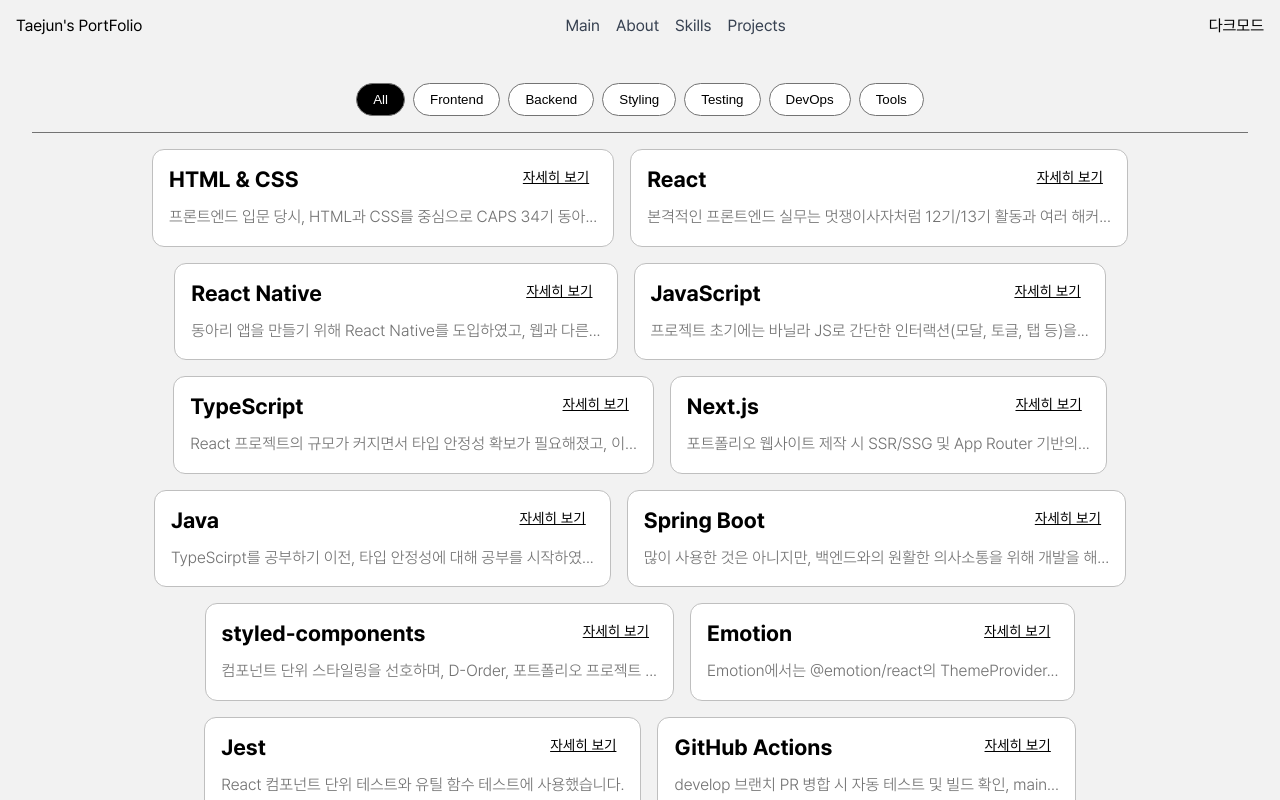
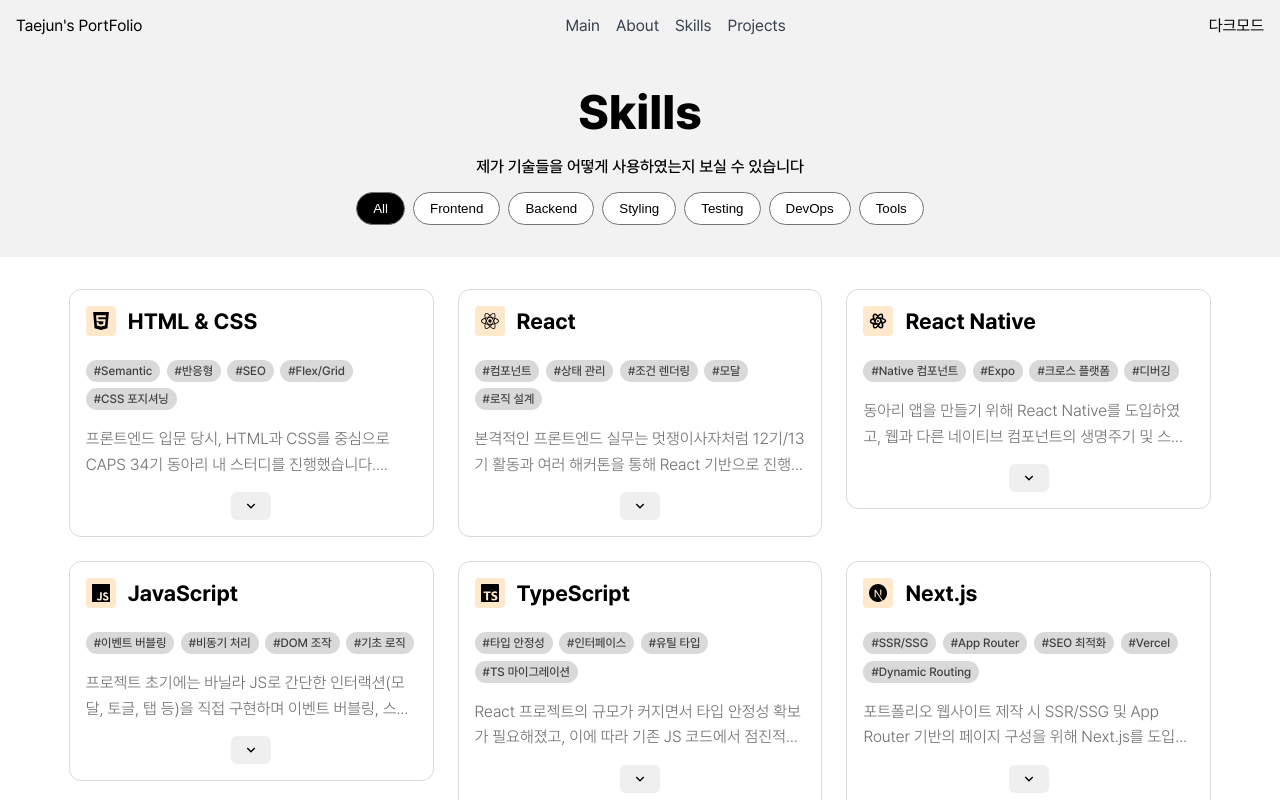
Before and after one commit to taejun0/PortfolioPage, a Next.js app: page /skills in a window 1280 px wide. Shown: the top 800 px of the page. Built offline with nearby package versions, Linux system fonts and the light colour scheme.

Commit message:
[Feat] #5 - 스킬 페이지 수정

```diff
--- a/src/features/skillspage/SkillsPage.styled.ts
+++ b/src/features/skillspage/SkillsPage.styled.ts
@@ -1,7 +1,7 @@
 import styled from "@emotion/styled";
 
 export const Wrapper = styled.div`
-  min-height: 100dvh;
+  min-height: calc(110dvh - 202px);
   display: flex;
   flex-direction: column;
 
--- a/src/features/skillspage/components/first/First.styled.ts
+++ b/src/features/skillspage/components/first/First.styled.ts
@@ -1,17 +1,41 @@
 import styled from "@emotion/styled";
 
 export const Wrapper = styled.div`
-  min-height: calc(100dvh - 51px);
+  min-height: calc(100dvh - 170px);
   display: flex;
   flex-direction: column;
   align-items: center;
+`;
+
+export const Container = styled.div`
+  display: flex;
+  flex-direction: column;
+  gap: 1rem;
+
   padding: 2rem;
 `;
 
-export const Line = styled.div`
+export const Container2 = styled.div`
+  background-color: ${({ theme }) => theme.colors.white};
+
   width: 100%;
-  height: 1px;
-  background-color: ${({ theme }) => theme.colors.gray200};
+  min-height: calc(100dvh - 375.5px);
 
-  margin: 1rem 0;
+  padding: 2rem;
 `;
+
+export const Title = styled.div`
+  ${({ theme }) => theme.fonts.Pretendard};
+  font-weight: ${({ theme }) => theme.fonts.weights.extraBold};
+  font-size: 3rem;
+  display: flex;
+  justify-content: center;
+`;
+
+export const SubTitle = styled.div`
+  ${({ theme }) => theme.fonts.Pretendard};
+  font-weight: ${({ theme }) => theme.fonts.weights.medium};
+  font-size: 1rem;
+  display: flex;
+  justify-content: center;
+`;
--- a/src/features/skillspage/components/first/First.tsx
+++ b/src/features/skillspage/components/first/First.tsx
@@ -18,13 +18,20 @@ const First = () => {
 
   return (
     <S.Wrapper>
+      <S.Container>
+        <S.Title>Skills</S.Title>
+        <S.SubTitle>
+          제가 기술들을 어떻게 사용하였는지 보실 수 있습니다
+        </S.SubTitle>
         <FilterBar
           categories={categories}
           selected={selectedCategory}
           onSelect={setSelectedCategory}
         />
-      <S.Line />
+      </S.Container>
+      <S.Container2>
         <TechStackList selectedCategory={selectedCategory} />
+      </S.Container2>
     </S.Wrapper>
   );
 };
--- a/src/features/skillspage/components/techstacklist/TechStackList.tsx
+++ b/src/features/skillspage/components/techstacklist/TechStackList.tsx
@@ -1,103 +1,161 @@
 import * as S from "./TeckStackList.styled";
 
-import { useState } from "react";
+import { useState, useRef, useLayoutEffect } from "react";
+
+import { motion, AnimatePresence } from "framer-motion";
+
+import { RiArrowDownSLine, RiArrowUpSLine } from "react-icons/ri";
+
+import {
+  SiHtml5,
+  SiReact,
+  SiJavascript,
+  SiTypescript,
+  SiNextdotjs,
+  SiSpringboot,
+  SiStyledcomponents,
+  SiJest,
+  SiGithubactions,
+  SiVercel,
+  SiGithub,
+  SiSlack,
+  SiTrello,
+} from "react-icons/si";
+
+import { MdOutlineEmojiEmotions } from "react-icons/md";
+
+import { TbBrandReactNative } from "react-icons/tb";
+
+import { FaJava } from "react-icons/fa6";
 
 const techStacks = [
   {
     name: "HTML & CSS",
+    icon: <SiHtml5 />,
     category: "Frontend",
     description:
       "프론트엔드 입문 당시, HTML과 CSS를 중심으로 CAPS 34기 동아리 내 스터디를 진행했습니다. Semantic HTML의 구조적 중요성을 학습하며 웹 접근성과 SEO를 고려한 마크업 작성 습관을 들였습니다. CSS는 position, flex, grid, z-index 등을 활용한 반응형 UI 구현에 집중했으며, 이후 컴포넌트 기반 프레임워크에 넘어가는 기반이 되었습니다.",
+    tags: ["Semantic", "반응형", "SEO", "Flex/Grid", "CSS 포지셔닝"],
   },
   {
     name: "React",
+    icon: <SiReact />,
     category: "Frontend",
     description:
       "본격적인 프론트엔드 실무는 멋쟁이사자처럼 12기/13기 활동과 여러 해커톤을 통해 React 기반으로 진행되었습니다.\n•	동국대 동아리 박람회 사이트 ‘동아리랑’ 개발: 컴포넌트 아키텍처, props/state 관리, 조건 렌더링 등을 중점적으로 사용\n•	축제 부스 운영 플랫폼 ‘D-Order’: 모달 인터랙션, 장바구니 로직, 예외 흐름 처리 등 사용자 중심 흐름 설계",
+    tags: ["컴포넌트", "상태 관리", "조건 렌더링", "모달", "로직 설계"],
   },
   {
     name: "React Native",
+    icon: <TbBrandReactNative />,
     category: "Frontend",
     description:
       "동아리 앱을 만들기 위해 React Native를 도입하였고, 웹과 다른 네이티브 컴포넌트의 생명주기 및 스타일 시스템을 경험했습니다. Expo 환경으로 시작하여 cross-platform UI 테스트와 디버깅을 진행했습니다.",
+    tags: ["Native 컴포넌트", "Expo", "크로스 플랫폼", "디버깅"],
   },
   {
     name: "JavaScript",
+    icon: <SiJavascript />,
     category: "Frontend",
     description:
       "프로젝트 초기에는 바닐라 JS로 간단한 인터랙션(모달, 토글, 탭 등)을 직접 구현하며 이벤트 버블링, 스코프, 비동기 처리 등 JS의 핵심 개념을 학습했습니다. 이후에는 React에서의 상태 관리와 DOM 조작에 필요한 JS 활용 능력을 심화시켰습니다.",
+    tags: ["이벤트 버블링", "비동기 처리", "DOM 조작", "기초 로직"],
   },
   {
     name: "TypeScript",
+    icon: <SiTypescript />,
     category: "Frontend",
     description:
       "React 프로젝트의 규모가 커지면서 타입 안정성 확보가 필요해졌고, 이에 따라 기존 JS 코드에서 점진적으로 TS로 마이그레이션을 진행했습니다. props/interface 명세, 유틸 타입 활용을 통해 유지보수성과 개발자 경험을 동시에 개선하였습니다.",
+    tags: ["타입 안정성", "인터페이스", "유틸 타입", "TS 마이그레이션"],
   },
   {
     name: "Next.js",
+    icon: <SiNextdotjs />,
     category: "Frontend",
     description:
       "포트폴리오 웹사이트 제작 시 SSR/SSG 및 App Router 기반의 페이지 구성을 위해 Next.js를 도입했습니다. 특히, getServerSideProps, useParams, next/image, next/head 등을 적극 활용하며 SEO 최적화와 퍼포먼스를 개선했고, Vercel과의 연동으로 CI/CD 흐름도 간결하게 구성했습니다.",
+    tags: ["SSR/SSG", "App Router", "SEO 최적화", "Vercel", "Dynamic Routing"],
   },
   {
     name: "Java",
+    icon: <FaJava />,
     category: "Backend",
     description:
       "TypeScirpt를 공부하기 이전, 타입 안정성에 대해 공부를 시작하였고 코테 준비도 JAVA로 처음 하게 되었습니다.",
+    tags: ["객체지향", "자료구조", "코딩테스트", "JVM"],
   },
   {
     name: "Spring Boot",
+    icon: <SiSpringboot />,
     category: "Backend",
     description:
       "많이 사용한 것은 아니지만, 백엔드와의 원활한 의사소통을 위해 개발을 해본 경험이 있습니다. RESTful API 설계 원칙을 따르며, 예매 등록/조회/취소 API를 설계하고 MySQL 연동 및 JPA를 활용한 Repository 계층을 구성했습니다.",
+    tags: ["REST API", "JPA", "MySQL 연동", "Repository 계층"],
   },
   {
     name: "styled-components",
+    icon: <SiStyledcomponents />,
     category: "Styling",
     description:
       "컴포넌트 단위 스타일링을 선호하며, D-Order, 포트폴리오 프로젝트 등에서 모두 CSS-in-JS 방식을 채택했습니다. 프로젝트 초기에는 styled-components를 주로 사용했으나, 속도와 타입 호환성 측면에서 Emotion으로 점진적 전환하게 되었습니다.",
+    tags: ["CSS-in-JS", "컴포넌트 스타일", "props 기반 스타일"],
   },
   {
     name: "Emotion",
+    icon: <MdOutlineEmojiEmotions />,
     category: "Styling",
     description:
       "Emotion에서는 @emotion/react의 ThemeProvider를 통해 컬러, 타이포그래피, 브레이크포인트 등을 전역으로 관리하였고, 반응형 디자인도 css 매크로를 통해 구현했습니다.",
+    tags: ["ThemeProvider", "전역 스타일", "반응형 디자인", "css 매크로"],
   },
   {
     name: "Jest",
+    icon: <SiJest />,
     category: "Testing",
     description:
       "React 컴포넌트 단위 테스트와 유틸 함수 테스트에 사용했습니다.\n•	폼 유효성 검사 로직, 상태 변화 처리 함수, 커스텀 훅(useMenuListPage)의 동작 검증 등을 Jest 기반으로 작성해 기능 단위의 안정성을 확보했습니다.\n•	CI 과정에서 실패 시 경고 알림이 가도록 GitHub Actions와 연동한 경험도 있습니다.",
+    tags: ["단위 테스트", "폼 유효성", "커스텀 훅 테스트", "CI 연동"],
   },
   {
     name: "GitHub Actions",
+    icon: <SiGithubactions />,
     category: "DevOps",
     description:
       "develop 브랜치 PR 병합 시 자동 테스트 및 빌드 확인, main 브랜치 병합 시 Vercel 배포 트리거를 수행하는 CI/CD 파이프라인을 구축했습니다.",
+    tags: ["CI/CD", "자동화", "테스트", "브랜치 전략"],
   },
   {
     name: "Vercel",
+    icon: <SiVercel />,
     category: "DevOps",
     description:
       "프론트엔드 정적 사이트 배포를 위해 활용하였고, 환경 변수 설정 및 Preview Deployment 기능을 통해 팀 리뷰 및 QA 프로세스를 원활히 진행했습니다.",
+    tags: ["정적 배포", "환경 변수", "Preview Deploy", "Next.js 연동"],
   },
   {
     name: "Github",
+    icon: <SiGithub />,
     category: "Tools",
     description:
       "프로젝트에서 이슈 기반 브랜치 전략(feature/, fix/)을 수립하고, PR 리뷰와 커밋 메시지 컨벤션을 도입하여 협업의 명확성을 높였습니다.",
+    tags: ["PR 리뷰", "브랜치 전략", "커밋 컨벤션", "버전 관리"],
   },
   {
     name: "Slack",
+    icon: <SiSlack />,
     category: "Tools",
     description:
       "팀원 간 진행 상황 공유와 빠른 커뮤니케이션을 위해 핵심 도구로 사용했습니다.",
+    tags: ["팀 커뮤니케이션", "실시간 공유", "알림 연동"],
   },
   {
     name: "Trello",
+    icon: <SiTrello />,
     category: "Tools",
     description:
       "개인/팀 프로젝트의 일정 관리 및 작업 분배에 사용하였습니다.\n특히 개발/디자인/테스트 단계별 칸반 관리로 각 업무의 진행 상태를 명확히 하고, 업무 우선순위를 정하는 데에 유용하게 사용했습니다.",
+    tags: ["칸반보드", "업무 우선순위", "일정 관리", "협업"],
   },
 ];
 
@@ -106,6 +164,72 @@ interface Props {
 }
 
 const MAX_LENGTH = 40;
+interface TechStack {
+  name: string;
+  icon: React.ReactNode;
+  category: string;
+  description: string;
+  tags?: string[];
+}
+
+const TechStackItem = ({
+  tech,
+  isExpanded,
+  toggleItem,
+}: {
+  tech: TechStack;
+  isExpanded: boolean;
+  toggleItem: (name: string) => void;
+}) => {
+  const contentRef = useRef<HTMLDivElement>(null);
+  const [height, setHeight] = useState<number>(50);
+
+  useLayoutEffect(() => {
+    if (contentRef.current) {
+      if (isExpanded) {
+        setHeight(contentRef.current.scrollHeight);
+      } else {
+        setHeight(50);
+      }
+    }
+  }, [isExpanded]);
+
+  const showToggle = tech.description.length > MAX_LENGTH;
+
+  return (
+    <S.Item>
+      <S.TitleBox category={tech.category}>
+        {tech.icon}
+        <S.Title>{tech.name}</S.Title>
+      </S.TitleBox>
+      {tech.tags && (
+        <S.TagContainer>
+          {tech.tags.map((tag: string) => (
+            <S.Tag key={tag}>#{tag}</S.Tag>
+          ))}
+        </S.TagContainer>
+      )}
+      <AnimatePresence initial={false}>
+        <motion.div
+          animate={{ height }}
+          transition={{ duration: 0.3, ease: "easeInOut" }}
+          style={{ overflow: "hidden" }}
+        >
+          <div ref={contentRef}>
+            <S.Text $expanded={isExpanded}>{tech.description}</S.Text>
+          </div>
+        </motion.div>
+      </AnimatePresence>
+      {showToggle && (
+        <S.ToggleButtonWrapper>
+          <S.ToggleButton onClick={() => toggleItem(tech.name)}>
+            {isExpanded ? <RiArrowUpSLine /> : <RiArrowDownSLine />}
+          </S.ToggleButton>
+        </S.ToggleButtonWrapper>
+      )}
+    </S.Item>
+  );
+};
 
 const TechStackList = ({ selectedCategory }: Props) => {
   const [expandedItems, setExpandedItems] = useState<Record<string, boolean>>(
@@ -124,25 +248,14 @@ const TechStackList = ({ selectedCategory }: Props) => {
 
   return (
     <S.Grid>
-      {filtered.map((tech) => {
-        const isExpanded = expandedItems[tech.name];
-        const showToggle = tech.description.length > MAX_LENGTH;
-        const displayedText = isExpanded
-          ? tech.description
-          : tech.description.slice(0, MAX_LENGTH) + (showToggle ? "..." : "");
-
-        return (
-          <S.Item key={tech.name}>
-            <S.Title>{tech.name}</S.Title>
-            <S.Text>{displayedText}</S.Text>
-            {showToggle && (
-              <S.ToggleButton onClick={() => toggleItem(tech.name)}>
-                {isExpanded ? "간략히 보기" : "자세히 보기"}
-              </S.ToggleButton>
-            )}
-          </S.Item>
-        );
-      })}
+      {filtered.map((tech) => (
+        <TechStackItem
+          key={tech.name}
+          tech={tech}
+          isExpanded={!!expandedItems[tech.name]}
+          toggleItem={toggleItem}
+        />
+      ))}
     </S.Grid>
   );
 };
--- a/src/features/skillspage/components/techstacklist/TeckStackList.styled.ts
+++ b/src/features/skillspage/components/techstacklist/TeckStackList.styled.ts
@@ -2,51 +2,119 @@ import styled from "@emotion/styled";
 
 export const Grid = styled.div`
   display: flex;
-  gap: 1rem;
+  gap: 1.5rem;
   justify-content: center;
+  align-items: flex-start;
   flex-wrap: wrap;
 `;
 
 export const Item = styled.div`
   position: relative;
   padding: 1rem;
-  border: 1px solid ${({ theme }) => theme.colors.gray100};
+  border: 1px solid ${({ theme }) => theme.colors.gray150};
   background-color: ${({ theme }) => theme.colors.white};
 
-  max-width: 500px;
+  width: 30%;
   border-radius: 12px;
+  display: flex;
+  flex-direction: column;
+  gap: 1rem;
+`;
+
+export const TitleBox = styled.div<{ category?: string }>`
+  display: flex;
+  align-items: center;
+  gap: 0.75rem;
+
+  svg {
+    padding: 0.375rem;
+    border-radius: 4px;
+    width: 30px;
+    height: 30px;
+    background-color: ${({ category, theme }) =>
+      category === "Frontend"
+        ? theme.colors.orange100
+        : category === "Backend"
+        ? theme.colors.blue100
+        : category === "Styling"
+        ? theme.colors.pink100
+        : category === "Testing"
+        ? theme.colors.green100
+        : theme.colors.gray150};
+  }
 `;
 
 export const Title = styled.div`
   ${({ theme }) => theme.fonts.Pretendard};
   font-weight: ${({ theme }) => theme.fonts.weights.bold};
   font-size: 1.375rem;
-  margin-bottom: 0.75rem;
 `;
 
-export const Text = styled.div`
+export const TagContainer = styled.div`
+  display: flex;
+  flex-wrap: wrap;
+  gap: 0.4rem;
+  margin-top: 0.5rem;
+`;
+
+export const Tag = styled.span`
+  background-color: ${({ theme }) => theme.colors.gray150};
+  color: ${({ theme }) => theme.colors.gray300};
+  font-size: 0.75rem;
+  font-weight: ${({ theme }) => theme.fonts.weights.medium};
+  padding: 4px 8px;
+  border-radius: 12px;
+`;
+
+export const Text = styled.div<{ $expanded?: boolean }>`
   ${({ theme }) => theme.fonts.Pretendard};
   font-weight: ${({ theme }) => theme.fonts.weights.light};
   color: ${({ theme }) => theme.colors.gray200};
 
   line-height: 1.6;
   white-space: pre-line;
+
+  ${({ $expanded }) =>
+    $expanded
+      ? `
+    display: block;
+  `
+      : `
+    display: -webkit-box;
+    -webkit-line-clamp: 2; // ✨ 2줄까지 보이기
+    -webkit-box-orient: vertical;
+    overflow: hidden;
+    text-overflow: ellipsis;
+  `}
+
+  transition: all 0.3s ease;
+`;
+
+export const ToggleButtonWrapper = styled.div`
+  display: flex;
+  justify-content: center;
 `;
 
 export const ToggleButton = styled.button`
-  position: absolute;
-  right: 24px;
-  top: 16px;
+  display: flex;
+  align-items: center;
+  gap: 0.3rem;
+
+  padding: 6px 12px;
   font-size: 0.85rem;
   font-weight: ${({ theme }) => theme.fonts.weights.medium};
-  color: ${({ theme }) => theme.colors.black};
-  background: none;
+  color: ${({ theme }) => theme.colors.primary};
   border: none;
+  border-radius: 6px;
   cursor: pointer;
 
-  text-decoration: underline;
+  transition: all 0.2s ease;
+  &:hover {
+    background-color: ${({ theme }) => theme.colors.gray150};
+    transform: translateY(-1px);
+  }
 
-  &:hover {
-    opacity: 0.5;
+  svg {
+    font-size: 1rem;
   }
 `;
--- a/src/styles/theme.ts
+++ b/src/styles/theme.ts
@@ -2,6 +2,11 @@
 export const theme = {
   colors: {
     primary: "#0070f3",
+
+    orange100: "#FFE8CC",
+    blue100: "#D6EAF8",
+    pink100: "#FDE2E4",
+    green100: "#D4EFDF",
 
     black: "#000000",
     black100: "#374151",
```
Lines whose indentation alone changed are shown as unchanged.
